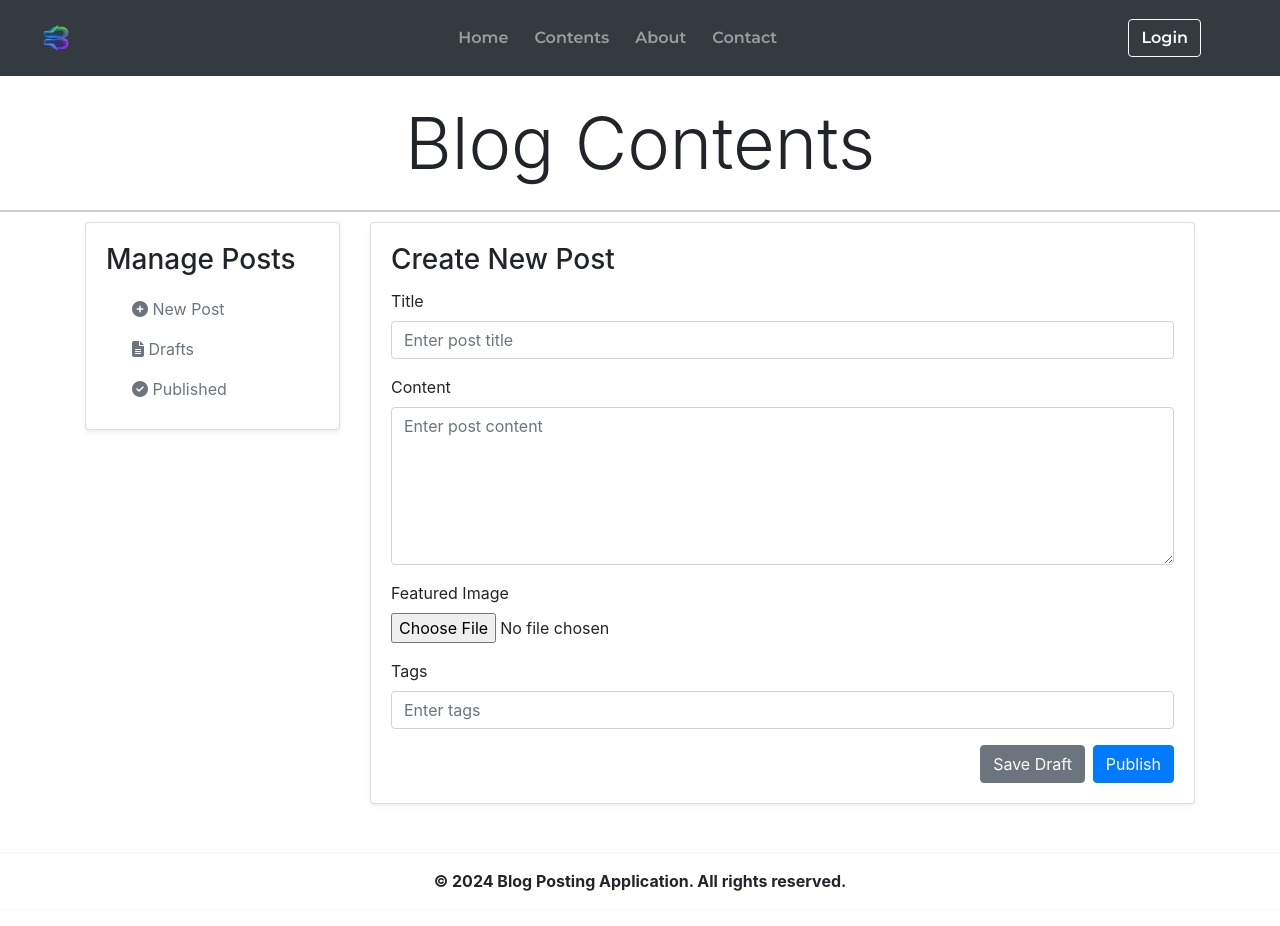
After one commit to Surendra-G/Blog-Application, a Django app: page /contents in a window 1280 px wide. The commit adds this page. Run offline with Django 5.2, Linux system fonts and the light colour scheme; some libraries are stand-ins or nearby versions; some web fonts are replaced.

Commit message:
added Blog Content page

```diff
--- a/Posts/urls.py
+++ b/Posts/urls.py
@@ -5,4 +5,5 @@ urlpatterns = [
     path('', views.home, name='home'),
     path('AboutUs/', views.about, name='about'),
     path('ContactUs/', views.contact, name='contact'),
+    path("contents", views.contents, name='contents'),
 ]
--- a/Posts/views.py
+++ b/Posts/views.py
@@ -8,3 +8,6 @@ def about(request):
 
 def contact(request):
     return render(request, "pages/contactus.html")
+
+def contents( request):
+    return render(request, "pages/contents.html")
--- a/templates/pages/about.html
+++ b/templates/pages/about.html
@@ -3,10 +3,10 @@
 
 {% block content %}
 <!-- Header Section -->
-<div class="about-header text-center mt-5 mb-5">
+<div class="about-header text-center mt-4 mb-4">
   <h1 class="display-3 mb-0">About Us</h1>
 </div>
- <hr>
+<hr style="border: 0; height: 1px; background-color: #343A40; margin: 2px 0;">
 
 <!-- About Content -->
 <div class="container mt-4">
--- /dev/null
+++ b/templates/pages/contents.html
@@ -0,0 +1,77 @@
+{% extends "pages/base.html" %}
+{% load static %}
+{% block content %}
+<!-- Header Section -->
+<div class="about-header text-center mt-4 mb-4">
+  <h1 class="display-3 mb-0">Blog Contents</h1>
+</div>
+<hr style="border: 0; height: 2px; background-color: #343A40; margin: 10px 0;">
+
+<div class="container">
+  <div class="row">
+    <!-- Sidebar: Manage Posts -->
+    <div class="col-md-3">
+      <div class="card shadow-sm mb-4">
+        <div class="card-body">
+          <h3 class="card-title">Manage Posts</h3>
+          <nav class="nav flex-column">
+            <a class="nav-link text-muted" href="#">
+              <i class="fas fa-plus-circle"></i> New Post
+            </a>
+            <a class="nav-link text-muted" href="#">
+              <i class="fas fa-file-alt"></i> Drafts
+            </a>
+            <a class="nav-link text-muted" href="#">
+              <i class="fas fa-check-circle"></i> Published
+            </a>
+          </nav>
+        </div>
+      </div>
+    </div>
+
+    <!-- Main Content: Create New Post -->
+    <div class="col-md-9">
+      <div class="card shadow-sm mb-4">
+        <div class="card-body">
+          <h3 class="card-title">Create New Post</h3>
+          <form>
+            <!-- Title -->
+            <div class="form-group">
+              <label for="title">Title</label>
+              <input type="text" class="form-control" id="title" placeholder="Enter post title">
+            </div>
+            <!-- Content -->
+            <div class="form-group">
+              <label for="content">Content</label>
+              <textarea class="form-control" id="content" rows="6" placeholder="Enter post content"></textarea>
+            </div>
+            <!-- Featured Image -->
+            <div class="form-group">
+              <label for="featured-image">Featured Image</label>
+              <input type="file" class="form-control-file" id="featured-image">
+            </div>
+            <!-- Tags -->
+            <div class="form-group">
+              <label for="tags">Tags</label>
+              <input type="text" class="form-control" id="tags" placeholder="Enter tags">
+            </div>
+            <!-- Buttons -->
+            <div class="d-flex justify-content-end">
+              <button type="button" class="btn btn-secondary mr-2">Save Draft</button>
+              <button type="submit" class="btn btn-primary">Publish</button>
+            </div>
+          </form>
+        </div>
+      </div>
+    </div>
+  </div>
+</div>
+{% endblock content %}
+
+{% block scripts %}
+<!-- Font Awesome for icons -->
+<script src="https://kit.fontawesome.com/a076d05399.js"></script>
+<script src="https://ajax.googleapis.com/ajax/libs/jquery/3.5.1/jquery.min.js"></script>
+<script src="https://cdnjs.cloudflare.com/ajax/libs/popper.js/1.16.0/umd/popper.min.js"></script>
+<script src="https://maxcdn.bootstrapcdn.com/bootstrap/4.5.2/js/bootstrap.min.js"></script>
+{% endblock scripts %}
--- a/templates/pages/navbar.html
+++ b/templates/pages/navbar.html
@@ -59,7 +59,7 @@
               <a class="nav-link font-montserrat" aria-current="page" href="{% url 'home' %}">Home</a>
             </li>
             <li class="nav-item">
-              <a class="nav-link font-montserrat" href="">Contents</a>
+              <a class="nav-link font-montserrat" href="{% url 'contents' %}">Contents</a>
             </li>
             <li class="nav-item">
               <a class="nav-link font-montserrat" href="{% url 'about' %}">About</a>
@@ -78,6 +78,8 @@
             <ul class="dropdown-menu dropdown-menu-end" aria-labelledby="userDropdown">
               <li><a class="dropdown-item font-montserrat" href="">Profile</a></li>
               <li><hr class="dropdown-divider"></li>
+              <li><a class="dropdown-item font-montserrat" href="">Setting</a></li>
+              <li><hr class="dropdown-divider"></li>
               <li><a class="dropdown-item font-montserrat" href="{% url 'logout' %}">Logout</a></li>
             </ul>
           </div>
```
Also changed, not shown: templates/pages/contactus.html (+56 -38 lines), db.sqlite3, templates/pages/profile.html (added).
